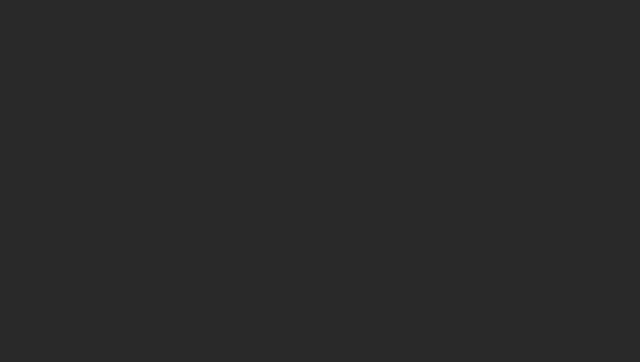
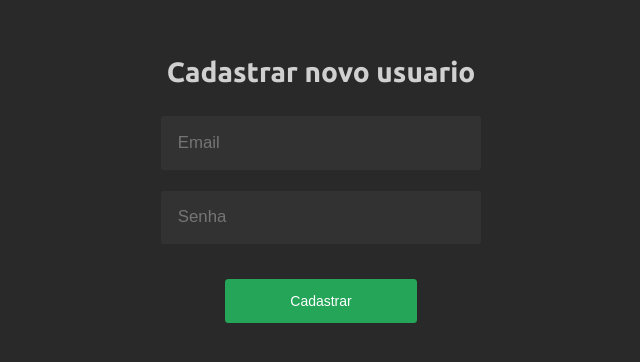
Before and after one commit to DevMiguell/to-do-list, a React (Create React App) app: page /newuser in a window 1280 px wide. Shown: the part 184-546 px from the top of the page, without its empty margins (319-959 px from the left). Built offline with nearby package versions, Linux system fonts and the light colour scheme.

Commit message:
Criando Cadastro de Usuario

```diff
--- a/src/App.js
+++ b/src/App.js
@@ -6,7 +6,7 @@ import { Global } from './Styles/Global'
 
 import Home from './pages/Home'
 import Login from './pages/Login'
-// import NewUser from './pages/NewUser'
+import NewUser from './pages/NewUser'
 
 function App() {
   return (
@@ -15,7 +15,7 @@ function App() {
         <PersistGate loading={null} persistor={persistor}>
           <Router>
             <Route exact path='/' component={Login} />
-            {/* <Route exact path='/newuser' component={NewUser} /> */}
+            <Route exact path='/newuser' component={NewUser} />
             <Route exact path='/home' component={Home} />
           </Router>
         </PersistGate>
--- a/src/pages/Login/index.js
+++ b/src/pages/Login/index.js
@@ -12,7 +12,6 @@ import { useSelector, useDispatch } from 'react-redux';
 
 import todoImg from "../../assets/todoImg.svg"
 import Logo from "../../assets/Logo.svg"
-import loginWhite from "../../assets/login_white.svg"
 
 function Login() {
   const [email, setEmail] = useState();
@@ -57,13 +56,13 @@ function Login() {
 
           <button onClick={logar} className="" type="button">Login</button>
 
-          <Link to='novousuario' className="newUser">
+          <Link to='newuser' className="newUser">
             <strong> Não Tenho Cadastro</strong>
           </Link>
 
-          <div className="">
+          <div className="msgError">
             {msgTipo === 'erro' && <span><strong>Ops!</strong> Senha ou usuário estão incorretos!
-            <Link to="/usuariorecuperarsenha" className="">Recuperar Senha</Link>
+            <Link to="/usuariorecuperarsenha" className="PassRecLink"> Recuperar Senha</Link>
             </span>}
           </div>
         </form>
--- a/src/pages/NewUser/index.js
+++ b/src/pages/NewUser/index.js
@@ -1,6 +1,73 @@
-function NewUser() {
+import { useState } from 'react'
+
+import firebase from '../../config/firebase'
+import 'firebase/auth'
+
+import { ContainerGlobal } from '../Home/styles'
+import { NewUserContainer } from './styles'
+
+
+const NewUser = () => {
+  const [email, setEmail] = useState()
+  const [senha, setSenha] = useState()
+  const [msgTipo, setMsgTipo] = useState()
+  const [msg, setMsg] = useState()
+  const [carregando, setCarregando] = useState()
+
+  function cadastrar() {
+    setMsgTipo(null)
+    if (!email || !email) {
+      setMsgTipo('erro')
+      setMsg('Voce precisa informar o email e senha para fazer um cadastro!')
+      return;
+    }
+    firebase.auth().createUserWithEmailAndPassword(email, senha).then(resutado => {
+      setCarregando(0)
+      setMsgTipo('sucesso')
+    }).catch(erro => {
+      setCarregando(0)
+      setMsgTipo('erro')
+      // Criando cada caso para a mensagem de erro
+      switch (erro.message) {
+        case 'Password should be at least 6 characters':
+          setMsg('A senha deve ter pelo menos 6 caracteres!');
+          break;
+        case 'The email address is already in use by another account.':
+          setMsg('Este email já está sendo utilizado por outro usuário!');
+          break;
+        case 'The email address is badly formatted.':
+          setMsg('O formato do seu email é inválido!');
+          break;
+        default:
+          setMsg('Não foi possível cadastrar. Tente novamente mais tarde!');
+          break;
+      }
+    })
+  }
+
   return (
-    <h1>NewUser page</h1>
+    <>
+      <ContainerGlobal>
+        <NewUserContainer>
+            <form className="">
+              <h1>Cadastrar novo usuario</h1>
+
+              <input onChange={(e) => setEmail(e.target.value)} type="email" className="form-control my-2" placeholder="Email" />
+              <input onChange={(e) => setSenha(e.target.value)} type="password" className="form-control my-2" placeholder="Senha" />
+
+              {
+                carregando ? <div className="" role="status"><span>Loading...</span></div>
+                  : <button onClick={cadastrar} type="button" className="w-100 btn btn-lg btn-cadastro">Cadastrar</button>
+              }
+              <div className="">
+                {/* Se oque estiver dentro de msgTipo for sucesso &&(entao) mostre ... */}
+                {msgTipo === 'sucesso' && <span><strong>WoW! </strong>Usuario cadastrado com sucesso! </span>}
+                {msgTipo === 'erro' && <span><strong>Ops! </strong> {msg} </span>}
+              </div>
+            </form>
+        </NewUserContainer>
+      </ContainerGlobal>
+    </>
   )
 }
 
--- a/src/assets/Logo.svg
+++ b/src/pages/NewUser/styles.js
@@ -1,6 +1,50 @@
-<svg width="981" height="710" viewBox="0 0 981 710" fill="none" xmlns="http://www.w3.org/2000/svg">
-<path d="M261.917 689.665C253.317 689.665 245.017 686.365 238.817 680.365L10.1169 459.165C-3.08312 446.365 -3.38312 425.365 9.31688 412.165C22.1169 398.965 43.1169 398.665 56.3169 411.365L258.017 606.465L704.617 13.2651C715.617 -1.43493 736.517 -4.33492 751.117 6.66508C765.817 17.6651 768.717 38.5651 757.717 53.1651L288.517 676.465C282.817 684.065 274.017 688.865 264.617 689.565C263.717 689.665 262.817 689.665 261.917 689.665Z" fill="#00E447"/>
-<path d="M946.817 363.465H725.617C707.317 363.465 692.417 348.565 692.417 330.265C692.417 311.865 707.317 297.065 725.617 297.065H946.817C965.217 297.065 980.017 311.965 980.017 330.265C980.017 348.565 965.117 363.465 946.817 363.465Z" fill="#00E447"/>
-<path d="M946.817 536.565H582.817C564.517 536.565 549.617 521.665 549.617 503.365C549.617 485.065 564.517 470.165 582.817 470.165H946.817C965.217 470.165 980.017 485.065 980.017 503.365C980.017 521.765 965.117 536.565 946.817 536.565Z" fill="#00E447"/>
-<path d="M946.817 709.765H471.917C453.517 709.765 438.717 694.865 438.717 676.565C438.717 658.165 453.617 643.365 471.917 643.365H946.817C965.217 643.365 980.017 658.265 980.017 676.565C980.017 694.865 965.117 709.765 946.817 709.765Z" fill="#00E447"/>
-</svg>
+import styled from 'styled-components'
+
+export const NewUserContainer = styled.div`
+  margin: 30vh auto;
+
+  form {
+    display: flex;
+    align-items:center;
+    flex-direction: column;
+
+    h1 {
+      margin-bottom: 2rem;
+    }
+
+    input {
+      font-size:1.2rem;
+      background: #323232;
+      border: none;
+      border-radius: 0.2rem;
+      padding: 1.2rem;
+      width: 25vw;
+      margin-bottom: 1.5rem;
+      color:#D0D0D0;
+    }
+
+    button {
+    width: 15vw;
+    border: none;
+    padding: 1rem;
+    color: white;
+    background-color: #24a558;
+    border-radius: 0.25rem;
+    cursor: pointer;
+    transition: 0.3s;
+    margin: 0;
+    font-size: 1rem;
+    margin-bottom: 1.5rem;
+    margin-top: 1rem;
+
+    &:hover {
+      background-color: #43bc6d;
+      }
+    }
+
+    .msgError {
+      margin-top:1rem;
+    }
+  }
+
+`
```
